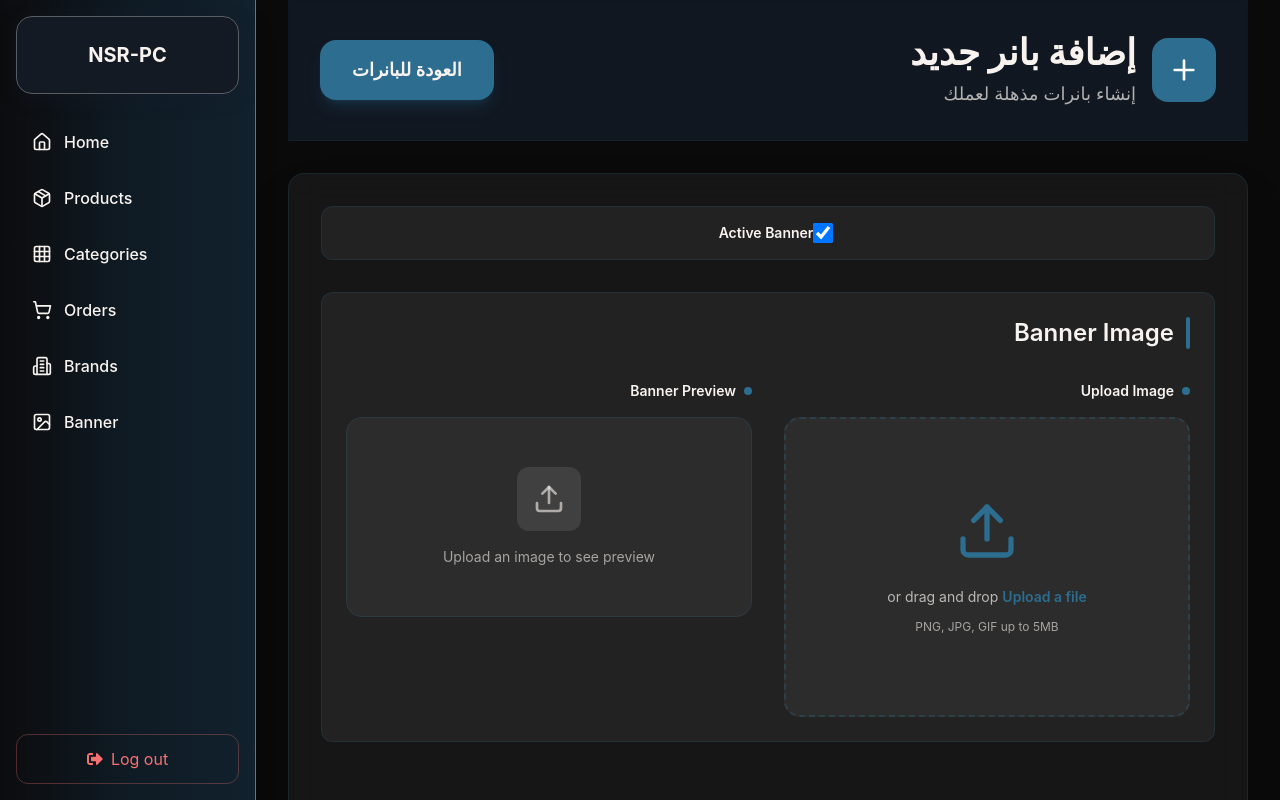
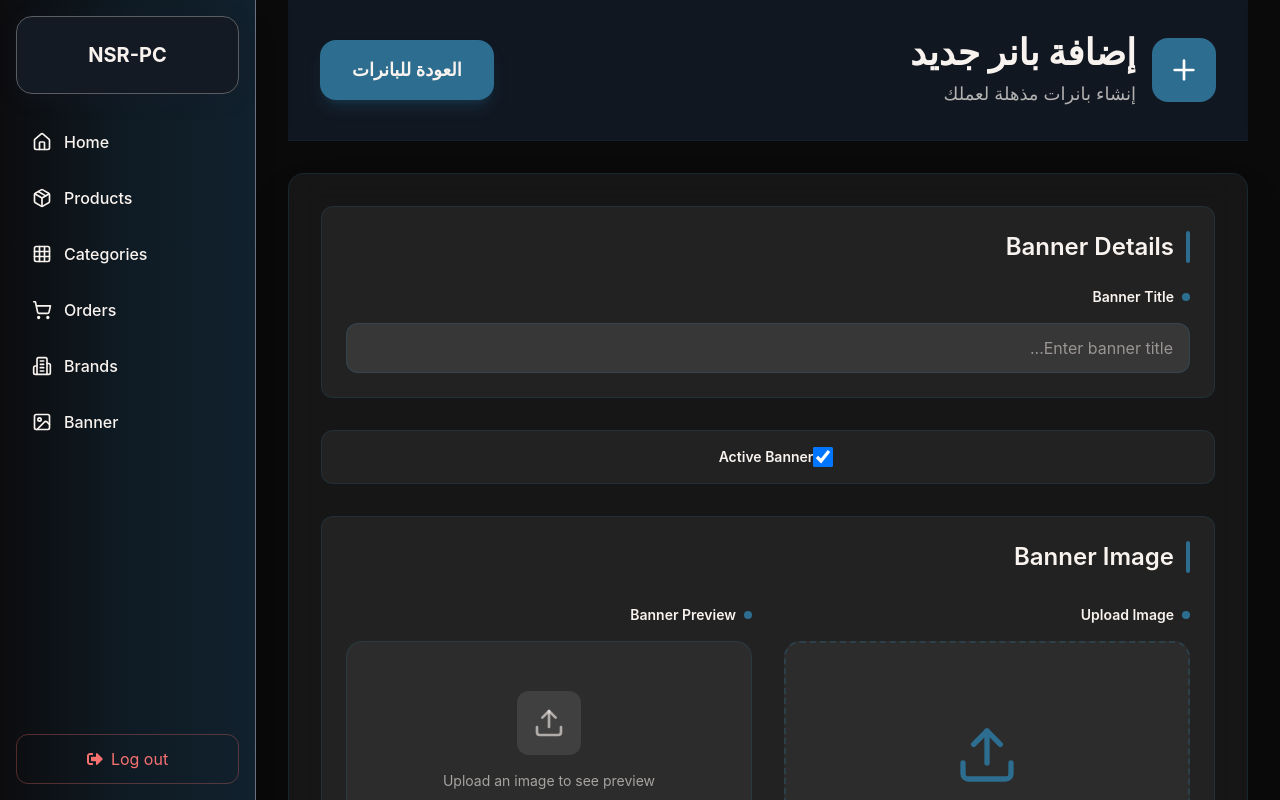
Before and after one commit to Abdulla554/dash-nasr, a React (Vite) app: page /banner/add in a window 1280 px wide. Shown: the top 800 px of the page. Built offline with nearby package versions, Linux system fonts and the light colour scheme; no server answers; sample sign-in values are in the browser's storage.

Commit message:
add the title

```diff
--- a/src/pages/Banner/Add-Banner.jsx
+++ b/src/pages/Banner/Add-Banner.jsx
@@ -18,6 +18,7 @@
   const [imagePreview, setImagePreview] = useState(null);
   const [isCompressing, setIsCompressing] = useState(false);
   const [formData, setFormData] = useState({
+    title: "",
     isActive: true
   });
   const { uploadBannerImage } = useUpload();
@@ -131,6 +132,11 @@
   const handleSubmit = async (e) => {
     e.preventDefault();
 
+    if (!formData.title.trim()) {
+      toast.error("Please enter a banner title");
+      return;
+    }
+
     if (!BannerImage) {
       toast.error("Please select an image first");
       return;
@@ -155,6 +161,7 @@
 
       // 2. إنشاء البانر مع URL من Cloudflare
       const requestData = {
+        title: formData.title,
         isActive: formData.isActive,
         image: uploadedImage, // URL من Cloudflare
       };
@@ -202,6 +209,31 @@
         {/* Enhanced Form */}
         <div className="rounded-2xl shadow-2xl p-6 sm:p-8 mt-6 sm:mt-8 mb-10 sm:mb-14 backdrop-blur-lg bg-[#F9F3EF]/5 border border-[#2C6D90]/20">
           <form onSubmit={handleSubmit} className="space-y-6 sm:space-y-8">
+            {/* Banner Title */}
+            <div className="bg-[#F9F3EF]/5 rounded-xl p-4 sm:p-6 border border-[#2C6D90]/20">
+              <h2 className="text-xl sm:text-2xl font-semibold text-[#F9F3EF] mb-4 sm:mb-6 flex items-center gap-3">
+                <div className="w-1 h-6 sm:h-8 bg-[#2C6D90] rounded-full"></div>
+                Banner Details
+              </h2>
+
+              <div className="space-y-4">
+                <div>
+                  <label className="flex text-sm font-semibold text-[#F9F3EF] mb-3 sm:mb-4 items-center gap-2">
+                    <div className="w-2 h-2 bg-[#2C6D90] rounded-full"></div>
+                    Banner Title
+                  </label>
+                  <input
+                    type="text"
+                    value={formData.title}
+                    onChange={(e) => setFormData(prev => ({ ...prev, title: e.target.value }))}
+                    placeholder="Enter banner title..."
+                    className="w-full px-4 py-3 bg-[#F9F3EF]/10 border border-[#2C6D90]/30 rounded-xl focus:ring-2 focus:ring-[#2C6D90] focus:border-transparent transition-all duration-300 text-[#F9F3EF] placeholder-[#F9F3EF]/50"
+                    required
+                  />
+                </div>
+              </div>
+            </div>
+
             {/* Active Status */}
             <div className="flex items-center justify-center space-x-4 p-4 bg-[#F9F3EF]/5 rounded-xl border border-[#2C6D90]/20">
               <input
```
